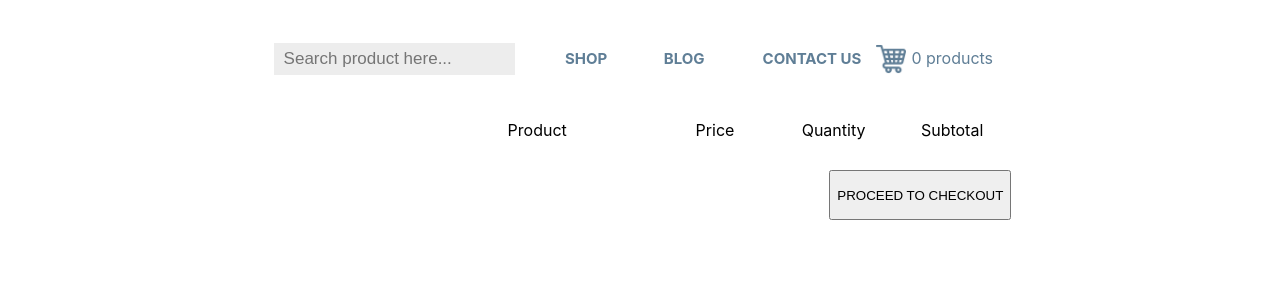
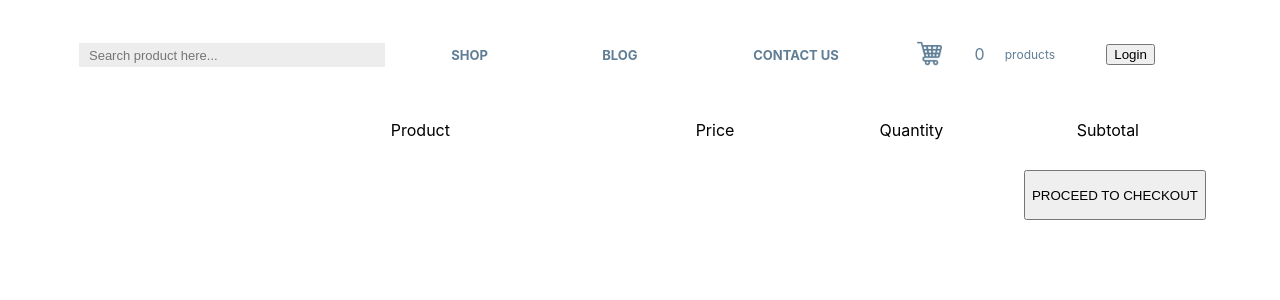
Before and after one commit to NikolasPlatonov/zenbit_store, a React (Create React App) app: page /cart in a window 1280 px wide. Shown: the top 300 px of the page. Built offline with nearby package versions, Linux system fonts and the light colour scheme.

Commit message:
Login btn added

```diff
--- a/src/components/Header/Header.js
+++ b/src/components/Header/Header.js
@@ -26,13 +26,21 @@ export const Header = ({ cartCounter, changeSearchText, searchText }) => {
         <div className={s.menu_btn}>
           <NavLink to="/contacts">CONTACT US</NavLink>
         </div>
+        <div>
+          <div className={s.cart}>
+            <NavLink to="/cart">
+              <img alt="cart_icon" src={cart} />
+            </NavLink>
+            <div className={s.cart_count}>
+              <div>{cartCounter}</div>
+              <div className={s.count_text}>products</div>
+            </div>
+          </div>
+        </div>
+        <div className={s.login}>
+          <button>Login</button>
+        </div>
       </div>
-      <div className={s.cart}>
-        <NavLink to="/cart">
-          <img alt="cart_icon" src={cart} />
-        </NavLink>
-      </div>
-      <div className={s.cart_count}>{cartCounter} products </div>
     </div>
   );
 };
--- a/src/components/Header/Header.module.css
+++ b/src/components/Header/Header.module.css
@@ -1,12 +1,29 @@
 .container {
   display: grid;
-  grid-template-columns: 1fr 1fr 50px 100px;
+  grid-template-columns: 1fr 2fr;
+}
+
+.cart {
+  display: grid;
+  grid-template-columns: 1fr 2fr;
+  text-align: center;
 }
 
 .cart img {
-  height: 30px;
-  margin-top: 6px;
-  margin-left: 15px;
+  height: 25px;
+  margin-top: 3px;
+  /* margin-left: 15px; */
+}
+
+.cart_count {
+  display: grid;
+  grid-template-columns: 1fr 1fr;
+  align-items: center;
+  color: #5f7e96;
+}
+
+.count_text {
+  font-size: 12px;
 }
 
 .search {
@@ -18,7 +35,7 @@
   background-color: #ededed;
   width: 80%;
   height: 100%;
-  font-size: 17px;
+  font-size: 13px;
   padding-left: 10px;
   border: 0px solid;
   color: #5f7e96;
@@ -30,7 +47,7 @@
 
 .menu_container {
   display: grid;
-  grid-template-columns: repeat(3, 1fr);
+  grid-template-columns: repeat(5, 1fr);
   align-items: center;
 }
 
@@ -39,12 +56,9 @@
   text-decoration: none;
   font-weight: bold;
   font-style: inherit;
-  font-size: 15px;
+  font-size: 13px;
 }
 
-.cart_count {
-  display: grid;
-  grid-template-rows: 1fr;
-  align-items: center;
-  color: #5f7e96;
+.login {
+  text-align: center;
 }
```
